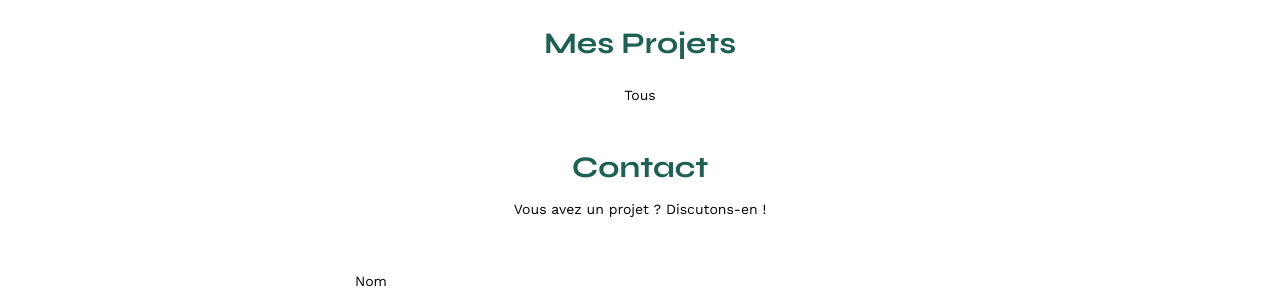
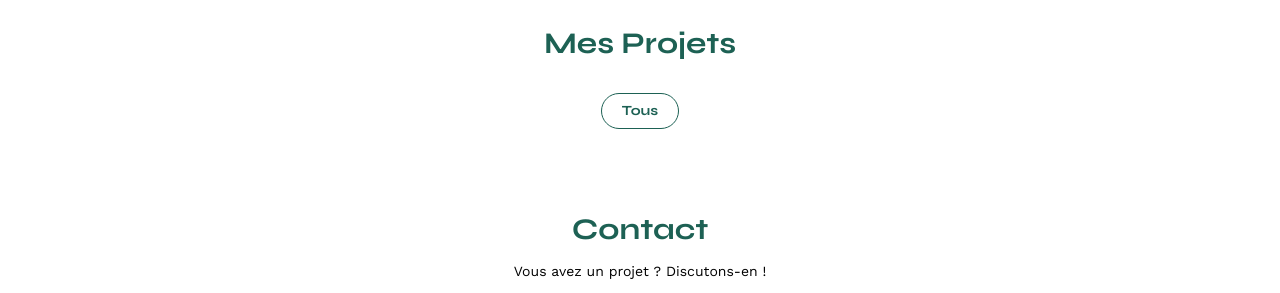
Before and after one commit to Ganda-Christian/Projet3JS, a plain HTML site: page FrontEnd/index.html in a window 1280 px wide. Shown: the part 507-800 px from the top of the page. Drawn offline with nearby package versions, Linux system fonts and the light colour scheme; no server answers.

Commit message:
Filter css done

```diff
--- a/FrontEnd/assets/style.css
+++ b/FrontEnd/assets/style.css
@@ -127,9 +127,22 @@ li:hover {
 }
 .div-container {
 	display: flex;
-	width: 70%;
-	justify-content: space-around;
-	margin: 0 auto;
+	min-width: 550px;
+	width: 50%;
+	justify-content: space-evenly;
+	margin: 35px auto;
+}
+.div-container > * {
+	padding: 10px 20px;
+	border: 1px solid #1D6154;
+	border-radius: 25px;
+	font-family: 'Syne';
+	color: #1D6154;
+	cursor: pointer;
+}
+.div-container > *:hover{
+	background-color: #1D6154;
+	color: white;
 }
 .gallery {
 	width: 100%;
```
